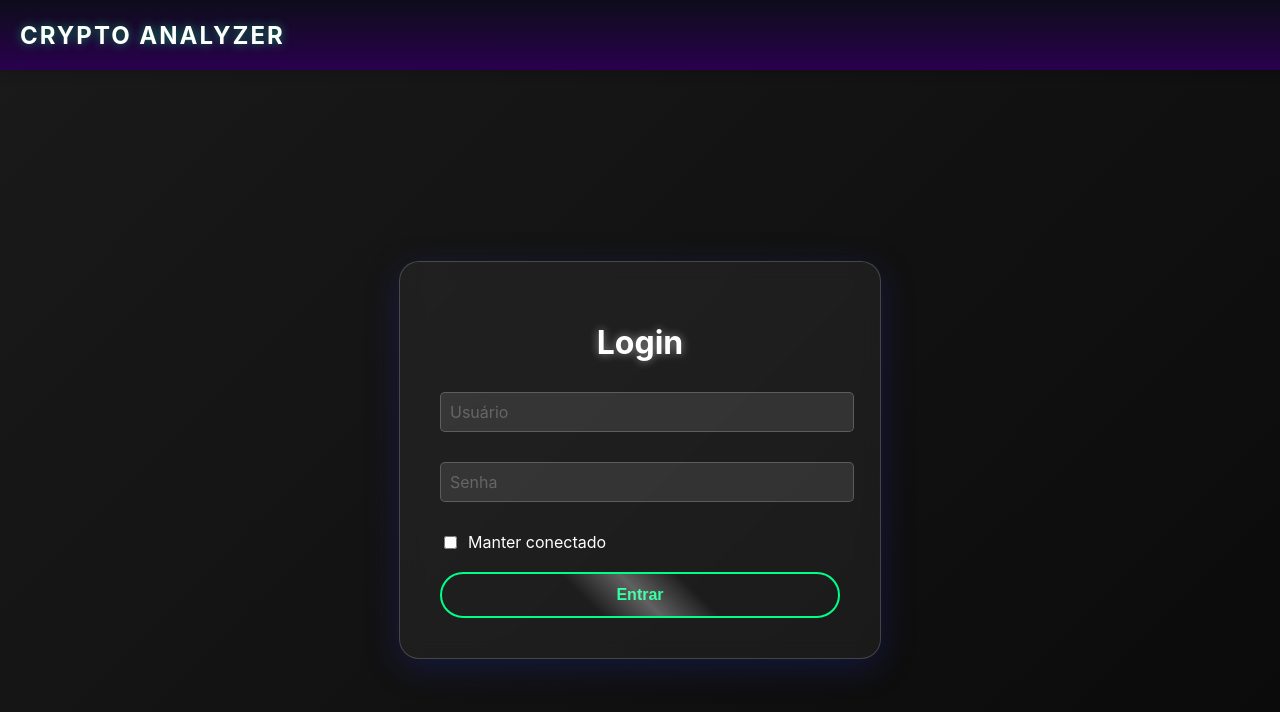
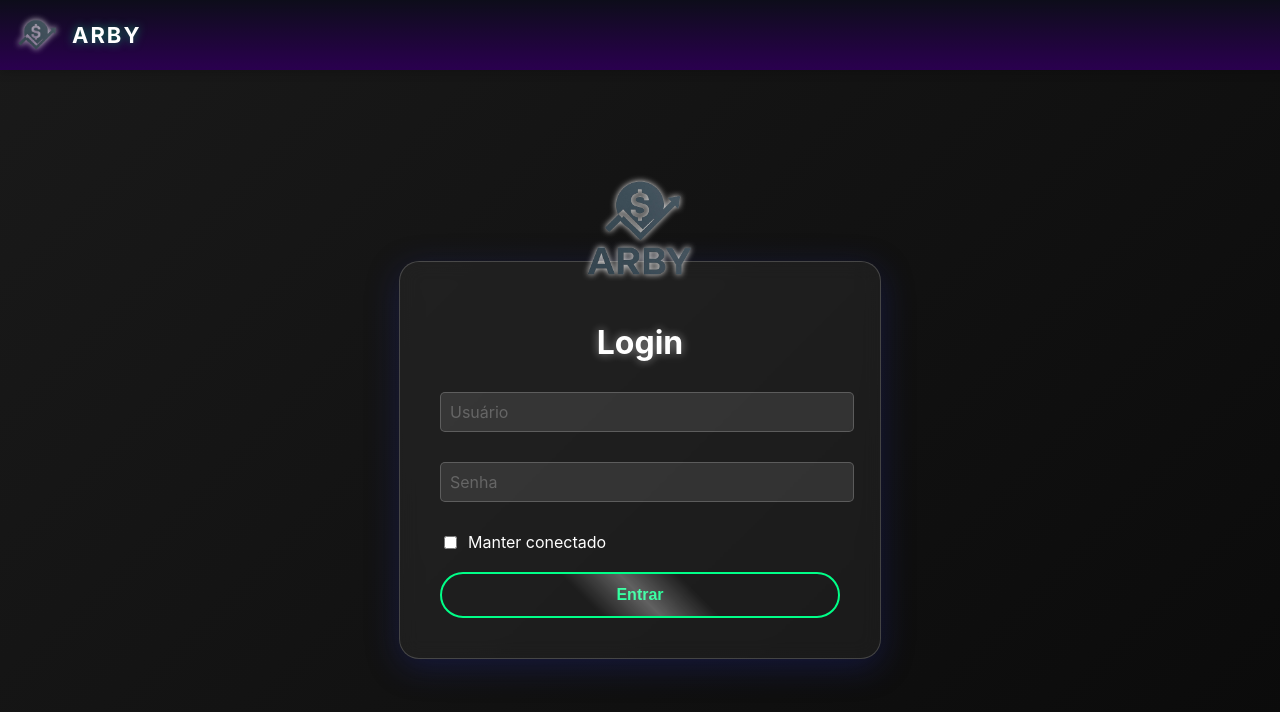
Before and after one commit to FelipeTeixeira20/Projeto_Marcelo, a React (Create React App) app in the folder frontend/: page /login in a window 1280 px wide. Shown: the top 712 px of the page. Built offline with nearby package versions, Linux system fonts and the light colour scheme.

Commit message:
mudanças tela login e header

```diff
--- a/frontend/src/components/Header.js
+++ b/frontend/src/components/Header.js
@@ -1,10 +1,38 @@
 import React from "react";
 import "./Header.css";
+import logoHeader from '../assets/logo_header.png';
 
 const Header = () => {
   return (
     <header className="header">
-      <h1>Crypto Analyzer</h1>
+      <div style={{
+        display: 'flex',
+        alignItems: 'center',
+        gap: '12px',
+        height: '100%',
+        marginLeft: '-8px' // 👈 puxa mais pra esquerda (ajuste fino aqui)
+      }}>
+        <img
+          src={logoHeader}
+          alt="Logo Arby"
+          style={{
+            width: '48px',
+            height: '48px',
+            objectFit: 'contain',
+            filter: 'drop-shadow(0 0 3px rgba(255, 255, 255, 0.9))'
+          }}
+        />
+        <h1 style={{
+          margin: 0,
+          fontSize: '22px',
+          color: '#fff',
+          display: 'flex',
+          alignItems: 'center',
+          height: '100%'
+        }}>
+          ARBY
+        </h1>
+      </div>
     </header>
   );
 };
--- a/frontend/src/pages/Login.js
+++ b/frontend/src/pages/Login.js
@@ -3,6 +3,7 @@ import { useNavigate } from 'react-router-dom';
 import axios from 'axios';
 import Header from '../components/Header';
 import './Login.css';
+import logo from '../assets/logo_arby.png'; // 👈 Logo adicionada
 
 const SERVER_URL = window.location.hostname === "192.168.100.26"
   ? "192.168.100.26"
@@ -18,7 +19,6 @@ const Login = () => {
   const [error, setError] = useState('');
 
   useEffect(() => {
-    // Verificar se existe um token salvo
     const token = localStorage.getItem('token') || sessionStorage.getItem('token');
     if (token) {
       navigate('/dashboard');
@@ -45,7 +45,6 @@ const Login = () => {
 
       const { token } = response.data;
 
-      // Salvar o token e o username baseado na opção "lembrar-me"
       if (formData.rememberMe) {
         localStorage.setItem('token', token);
         localStorage.setItem('username', formData.username);
@@ -63,7 +62,31 @@ const Login = () => {
   return (
     <>
       <Header />
+
       <div className="login-container">
+        {/* 👇 Adicionando logo acima do modal, sem interferir no CSS existente */}
+        <div
+          style={{
+            position: 'absolute',
+            top: '150px', // ⬅️ Aumentado pra descer mais
+            display: 'flex',
+            justifyContent: 'center',
+            width: '100%',
+            zIndex: 1
+          }}
+        >
+          <img
+            src={logo}
+            alt="Logo ARBY"
+            style={{
+              width: '160px', // ⬅️ Aumentado
+              height: '160px',
+              objectFit: 'contain',
+              borderRadius: '16px',
+              filter: 'drop-shadow(0 0 3px rgba(255, 255, 255, 0.9))'
+            }}
+          />
+        </div>
         <div className="login-modal">
           <h1 className="login-title">Login</h1>
           <form onSubmit={handleSubmit}>
```
Also changed, not shown: frontend/src/assets/logo_arby.png (added), frontend/src/assets/logo_header.png (added).
